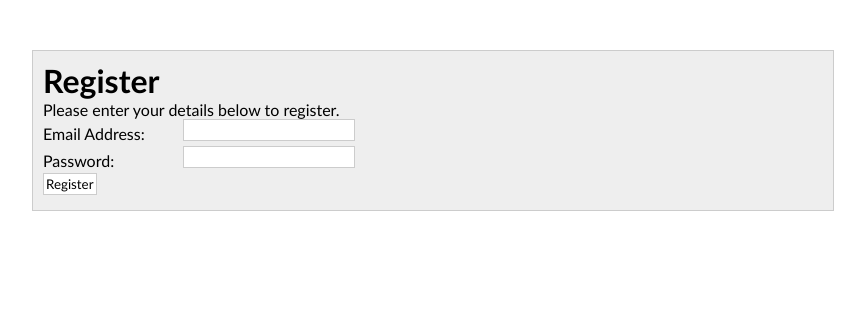
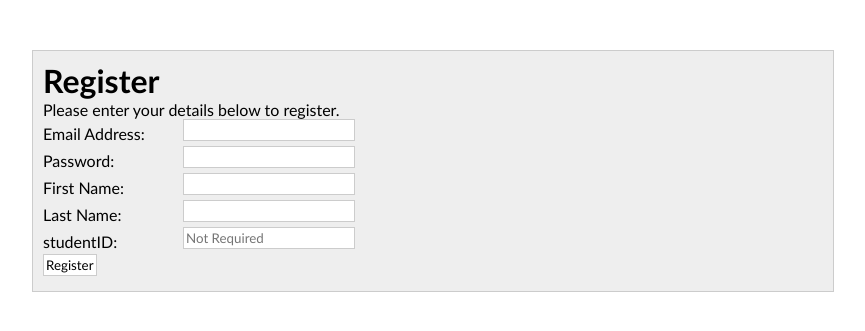
Before and after one commit to mattmcgregor/Projects-with-Maury, a PHP site: page /register.php in a window 1280 px wide. Shown: the top 331 px of the page, without its empty margins (207-1072 px from the left). Run offline with PHP 8.4, Linux system fonts and the light colour scheme.

Commit message:
added in Name and Student ID to registration. Welcome now greets with first name.

```diff
--- a/localweb/my portable files/index.php
+++ b/localweb/my portable files/index.php
@@ -14,7 +14,7 @@ credits to Tom Cameron for a great tutorial-->
 if(!empty($_SESSION['LoggedIn']) && !empty($_SESSION['Username']))
 {
 	?><h1>Member Area</h1>
-  	 <p>Thanks for logging in! You are <b><?=$_SESSION['Username']?><b> and your email address is <b><?=$_SESSION['EmailAddress']?></b>.</p><br />
+  	 <p>Thanks for logging in! You are <b><?=$_SESSION['firstName']?><b> and your email address is <b><?=$_SESSION['EmailAddress']?></b>.</p><br />
     <?php
 	$checkuserid = $db->prepare("SELECT UserID, Permissions FROM users WHERE Username =?");
 		$username = ($_SESSION['Username']);
@@ -98,9 +98,11 @@ elseif(!empty($_POST['username']) && !empty($_POST['password']))
     {
     	 $row = $checklogin->fetch(PDO::FETCH_ASSOC);
         $email = $row['EmailAddress'];
+        $firstName = $row['firstName'];
 
         $_SESSION['Username'] = $username;
         $_SESSION['EmailAddress'] = $email;
+        $_SESSION['firstName'] = $firstName;
         $_SESSION['LoggedIn'] = 1;
 
     	 echo "<h1>Success</h1>";
--- a/localweb/my portable files/register.php
+++ b/localweb/my portable files/register.php
@@ -46,6 +46,9 @@ if(!empty($_POST['email']) && !empty($_POST['password']))
 	$username = ($_POST['email']);
     $password = md5(($_POST['password']));
     $email = ($_POST['email']);
+    $firstName = ($_POST['firstName']);
+    $lastName = ($_POST['lastName']);
+    $studentID = ($_POST['studentID']);
 
 	 $checkusername = $db->prepare("SELECT * FROM users WHERE Username =?");
      $checkusername->execute(array($username));
@@ -57,8 +60,8 @@ if(!empty($_POST['email']) && !empty($_POST['password']))
      }
      else
      {
-     	$registerquery = $db->prepare("INSERT INTO users (Username, Password, EmailAddress) VALUES(:user,:pass,:email)");
-        $registerquery->execute(array(':user' => $username, ':pass' => $password, ':email' => $email));
+     	$registerquery = $db->prepare("INSERT INTO users (Username, Password, EmailAddress, firstName, lastName, studentID) VALUES(:user,:pass,:email,:firstName,:lastName,:studentID)");
+        $registerquery->execute(array(':user' => $username, ':pass' => $password, ':email' => $email, ':lastName' => $lastName, ':firstName' => $firstName, ':studentID' => $studentID));
         if($registerquery->rowCount() == 1)
         {
         	echo "<h1>Success</h1>";
@@ -84,6 +87,9 @@ else
 	<fieldset>
 		<label for="email">Email Address:</label><input type="text" name="email" id="email" /><br />
         <label for="password">Password:</label><input type="password" name="password" id="password" /><br />
+        <label for="firstName">First Name:</label><input type="text" name="firstName" id="firstName" /><br />
+        <label for="lastName">Last Name:</label><input type="text" name="lastName" id="lastName" /><br />
+        <label for="studentID">studentID:</label><input type="text" name="studentID" id="studentID" placeholder="Not Required" /><br />
         <input type="submit" name="register" id="register" value="Register" />
 	</fieldset>
 	</form>
```
